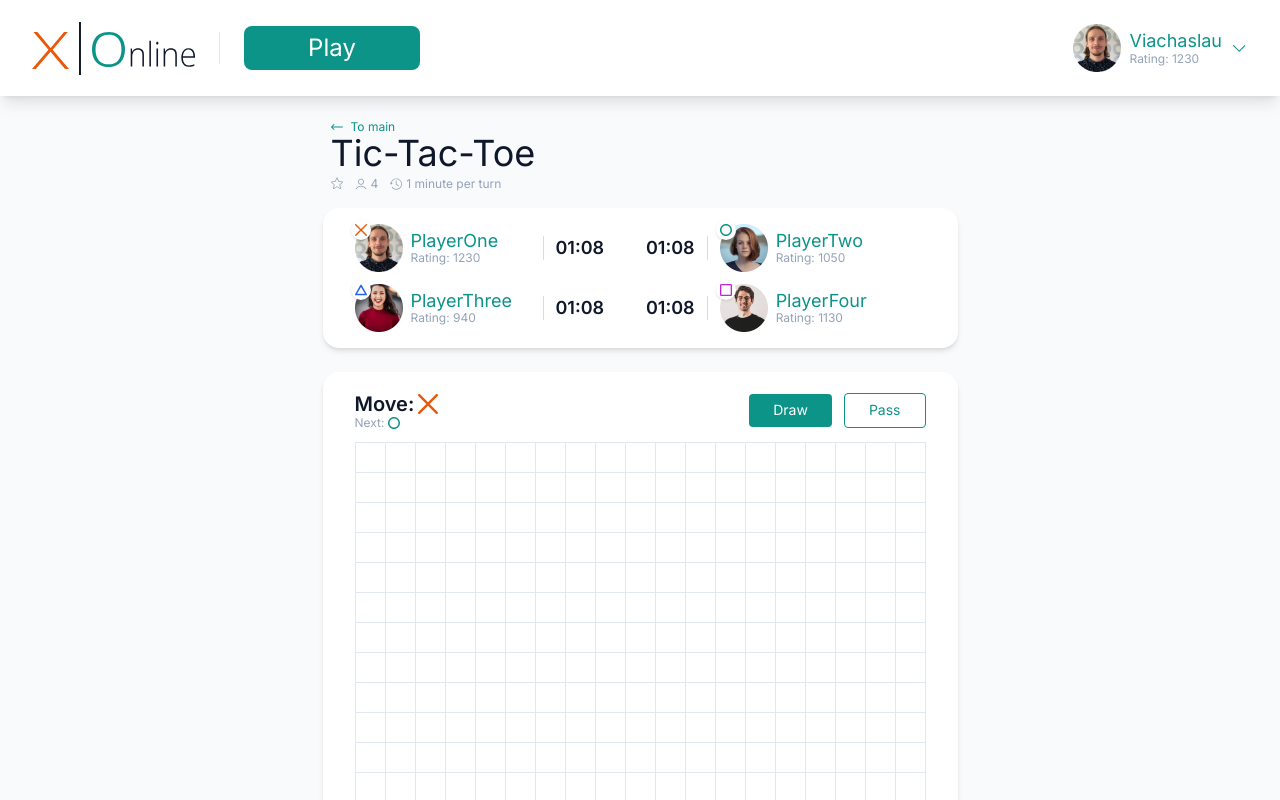
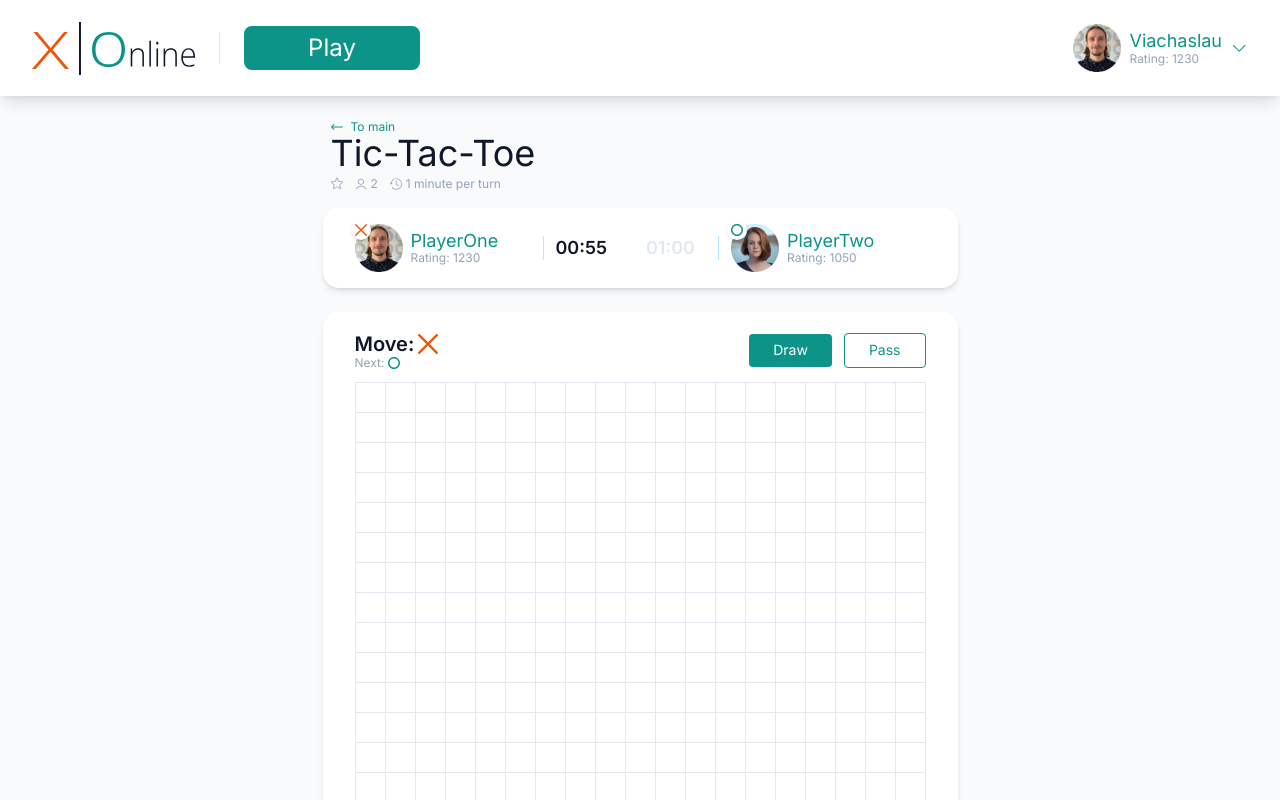
Before and after one commit to SlavaHeorh/XO, a Next.js app: page / in a window 1280 px wide. Shown: the top 800 px of the page. Built offline with nearby package versions, Linux system fonts and the light colour scheme.

Commit message:
added business logic

```diff
--- a/components/game/game-field.jsx
+++ b/components/game/game-field.jsx
@@ -1,11 +1,17 @@
 import clsx from "clsx";
 import {UiButton} from "../uikit/ui-button";
 import {GameSymbol} from "./game-symbol";
-import {useGameState} from "./use-game-state"
 
 
-export function GameField({className, playersCount}) {
-    const {cells, currentMove, nextMove, handleCellClick} = useGameState(playersCount)
+export function GameField({
+    className,
+    cells,
+    currentMove,
+    nextMove,
+    handleCellClick,
+    winnerSequence
+}) {
+
 
     const actions = <>
         <UiButton size="md" variant="primary">Draw</UiButton>
@@ -18,9 +24,11 @@
             <GameMoveInfo actions={actions} currentMove={currentMove} nextMove={nextMove}/>
             <GameGrid>
                 {cells.map((symbol, index) => (
-                    <GameCell key={index} onClick={() => {
-                        handleCellClick(index)
-                    }}>
+                    <GameCell
+                        key={index}
+                        isWinner={winnerSequence?.includes(index)}
+                        onClick={() => {handleCellClick(index)}}
+                    >
                         {symbol && <GameSymbol symbol={symbol} className="w-5 h-5"/>}
                     </GameCell>
                 ))}
@@ -30,11 +38,12 @@
 }
 
 
-function GameCell({children, onClick}) {
+function GameCell({children, onClick, isWinner}) {
     return (
         <button
             onClick={onClick}
-            className="border border-slate-200 -ml-px -mt-px flex items-center justify-center">
+            className={clsx("border border-slate-200 -ml-px -mt-px flex items-center justify-center",
+                isWinner && "bg-orange-600/10")}>
             {children}
         </button>
     )
--- a/components/game/game-info.jsx
+++ b/components/game/game-info.jsx
@@ -1,6 +1,5 @@
 import clsx from "clsx";
 import {Profile} from "../profile";
-import {CrossIcon} from "./icons/cross-icon";
 import {GameSymbol} from "./game-symbol";
 import {GAME_SYMBOLS} from "./constants";
 
@@ -8,6 +7,7 @@
 import avatarSrc2 from "./images/avatar-2.png"
 import avatarSrc3 from "./images/avatar-3.png"
 import avatarSrc4 from "./images/avatar-4.png"
+import {useEffect, useState} from "react";
 
 
 const players = [
@@ -41,17 +41,51 @@
     }
 ]
 
-export function GameInfo({className, playersCount}) {
+export function GameInfo({className, playersCount, currentMove}) {
     return (
-        <div className={clsx(className, "grid grid-cols-2 gap-3 justify-between bg-white rounded-2xl shadow-md px-8 py-4")}>
+        <div
+            className={clsx(className, "grid grid-cols-2 gap-3 justify-between bg-white rounded-2xl shadow-md px-8 py-4")}>
             {players.slice(0, playersCount).map((player, index) =>
-                <PlayerInfo key={player.id} playerInfo={player} isRight={index % 2 === 1}/>
+                <PlayerInfo
+                    key={player.id}
+                    playerInfo={player}
+                    isRight={index % 2 === 1}
+                    isTimerRunning={currentMove === player.symbol}
+                />
             )}
         </div>
     )
 }
 
-function PlayerInfo({playerInfo, isRight}) {
+function PlayerInfo({playerInfo, isRight, isTimerRunning}) {
+
+    const [seconds, setSeconds] = useState(60)
+
+    const minuteString = String(Math.floor(seconds / 60)).padStart(2, "0")
+    const secondsString = String(seconds % 60).padStart(2, "0")
+
+    const isDanger = seconds < 10
+
+    useEffect(() => {
+        if (isTimerRunning) {
+            const interval = setInterval(() => {
+                setSeconds(s => Math.max(s - 1, 0))
+            }, 1000)
+
+            return () => {
+                clearInterval(interval)
+                setSeconds(60)
+            }
+        }
+    }, [isTimerRunning])
+
+    const getTimerColor = () => {
+        if(isTimerRunning) {
+            return isDanger ? "text-orange-600" : "text-slate-900"
+        }
+        return "text-slate-200"
+    }
+
     return (
         <div className="flex gap-3 items-center">
             <div className={clsx("relative", isRight && "order-3")}>
@@ -67,7 +101,14 @@
                 </div>
             </div>
             <div className={clsx("h-6 w-px bg-sky-200", isRight && "order-2")}/>
-            <div className={clsx("text-slate-900 text-lg font-semibold", isRight && "order-1")}>01:08</div>
+            <div className={clsx(
+                "text-lg font-semibold w-[60px]",
+                isRight && "order-1",
+                getTimerColor()
+            )}
+            >
+                {minuteString}:{secondsString}
+            </div>
         </div>
     )
 }
--- a/components/game/index.js
+++ b/components/game/index.js
@@ -1,3 +1,4 @@
 export {GameTitle} from "./game-title"
 export {GameInfo} from "./game-info"
 export {GameField} from "./game-field"
+export {useGameState} from "./use-game-state"
--- /dev/null
+++ b/components/game/model.js
@@ -0,0 +1,52 @@
+import {MOVE_ORDER} from "./constants";
+
+export function getNextMove(currentMove, playersCount) {
+
+    const slicedMoveOrder = MOVE_ORDER.slice(0, playersCount)
+    const nexMoveIndex = slicedMoveOrder.indexOf(currentMove) + 1
+    return slicedMoveOrder[nexMoveIndex] ?? slicedMoveOrder[0]
+}
+export function computerWinner(cells,sequenceSize = 5, fieldsSize = 19) {
+
+    const gap = Math.floor(sequenceSize / 2)
+
+    function compareElements(indexes) {
+        let result = true
+
+        for(let i = 1; i < indexes.length; i++){
+            result &&= !!cells[indexes[i]]
+            result &&= cells[indexes[i]] === cells[indexes[i - 1]]
+        }
+        return result
+    }
+
+    function getSequenceIndexes(i) {
+        const res = [
+            [], // -
+            [], // \
+            [], // /
+            [] // |
+        ]
+
+        for(let j = 0; j < sequenceSize; j++) {
+            res[0].push(j - gap + i)
+            res[1].push(fieldsSize * (j - gap) + (j - gap) + i)
+            res[2].push(-fieldsSize * (j - gap) + (j - gap) + i)
+            res[3].push(fieldsSize * (j - gap) + i)
+        }
+        return res
+    }
+
+    for(let i = 0; i < cells.length; i++) {
+
+        if(cells[i]) {
+            const indexRows = getSequenceIndexes(i)
+            const winnerIndexes = indexRows.find(row => compareElements(row))
+
+            if(winnerIndexes) {
+                return winnerIndexes
+            }
+        }
+    }
+    return undefined
+}
--- a/components/game/use-game-state.js
+++ b/components/game/use-game-state.js
@@ -1,12 +1,8 @@
-import {GAME_SYMBOLS, MOVE_ORDER} from "./constants";
+import {GAME_SYMBOLS} from "./constants";
 import {useState} from "react";
+import {computerWinner, getNextMove} from "./model";
 
-function getNextMove(currentMove, playersCount) {
 
-    const slicedMoveOrder = MOVE_ORDER.slice(0, playersCount)
-    const nexMoveIndex = slicedMoveOrder.indexOf(currentMove) + 1
-    return slicedMoveOrder[nexMoveIndex] ?? slicedMoveOrder[0]
-}
 
 export function useGameState(playersCount) {
     const [{cells, currentMove}, setGameState] = useState(() => ({
@@ -14,6 +10,8 @@
         currentMove: GAME_SYMBOLS.CROSS
     }))
 
+
+    const winnerSequence = computerWinner(cells)
     const nextMove = getNextMove(currentMove, playersCount)
 
     const handleCellClick = (index) => {
@@ -38,6 +36,7 @@
         cells,
         currentMove,
         nextMove,
-        handleCellClick
+        handleCellClick,
+        winnerSequence
     }
 }
--- a/pages/index.jsx
+++ b/pages/index.jsx
@@ -1,19 +1,32 @@
 import {Header} from "../components/header";
-import {GameInfo, GameTitle, GameField} from "../components/game";
+import {GameInfo, GameTitle, GameField, useGameState} from "../components/game";
 import {useState} from "react";
 
 
 export default function HomePage() {
 
-    const [playersCount, setPlayersCount] = useState(4)
+    const [playersCount] = useState(2)
+
+
+
+    const {cells, currentMove, nextMove, handleCellClick, winnerSequence} = useGameState(playersCount)
 
     return (
         <div className="bg-slate-50 min-h-screen">
             <Header/>
             <main className="pt-6 mx-auto w-max">
                 <GameTitle playersCount={playersCount}/>
-                <GameInfo playersCount={playersCount} className="mt-4"/>
-                <GameField playersCount={playersCount} className="mt-6"/>
+                <GameInfo
+                    playersCount={playersCount}
+                    currentMove={currentMove}
+                    className="mt-4"/>
+                <GameField
+                    className="mt-6"
+                    cells={cells}
+                    currentMove={currentMove}
+                    nextMove={nextMove}
+                    handleCellClick={handleCellClick}
+                    winnerSequence={winnerSequence}/>
             </main>
         </div>
     )
```
